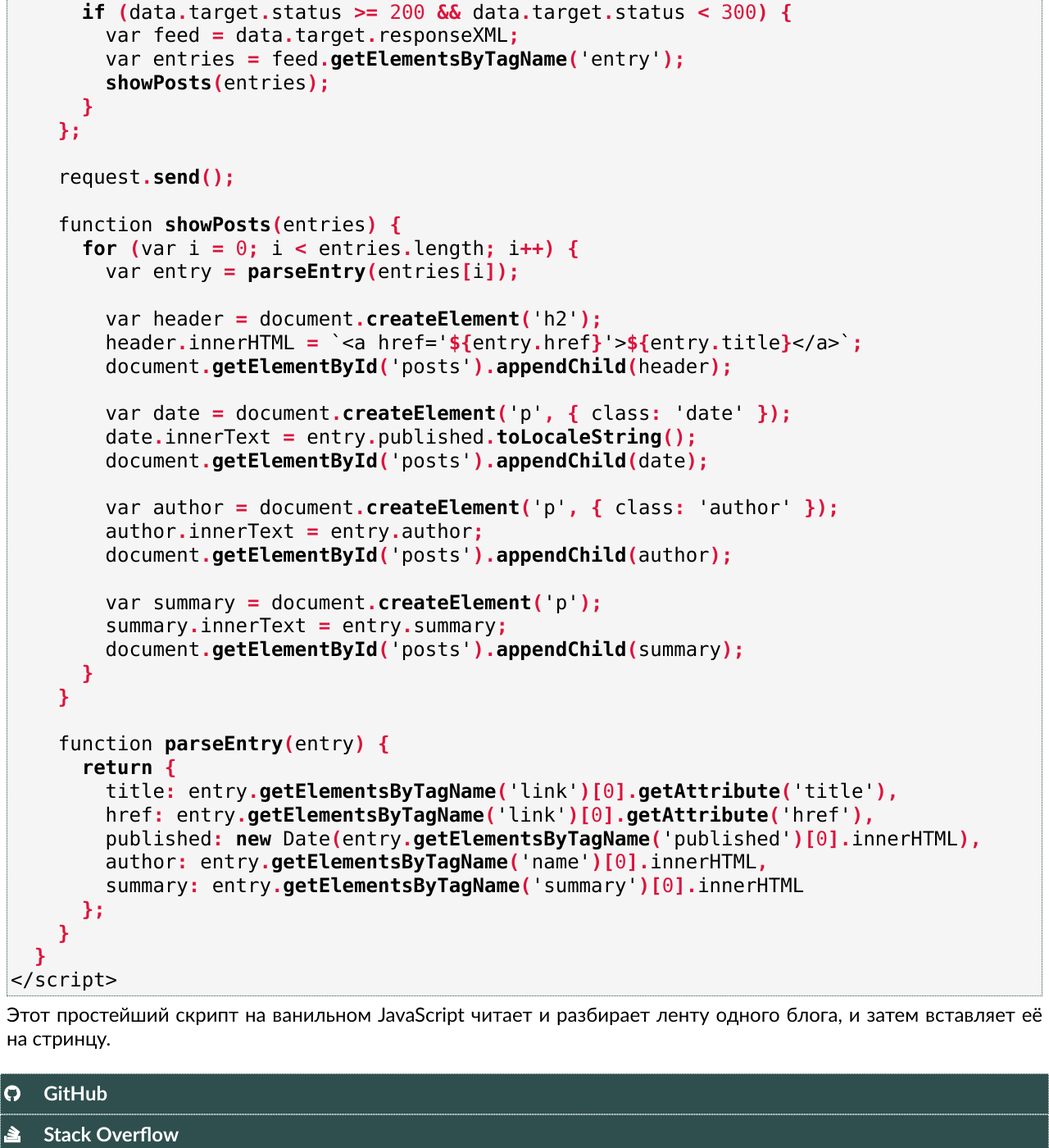
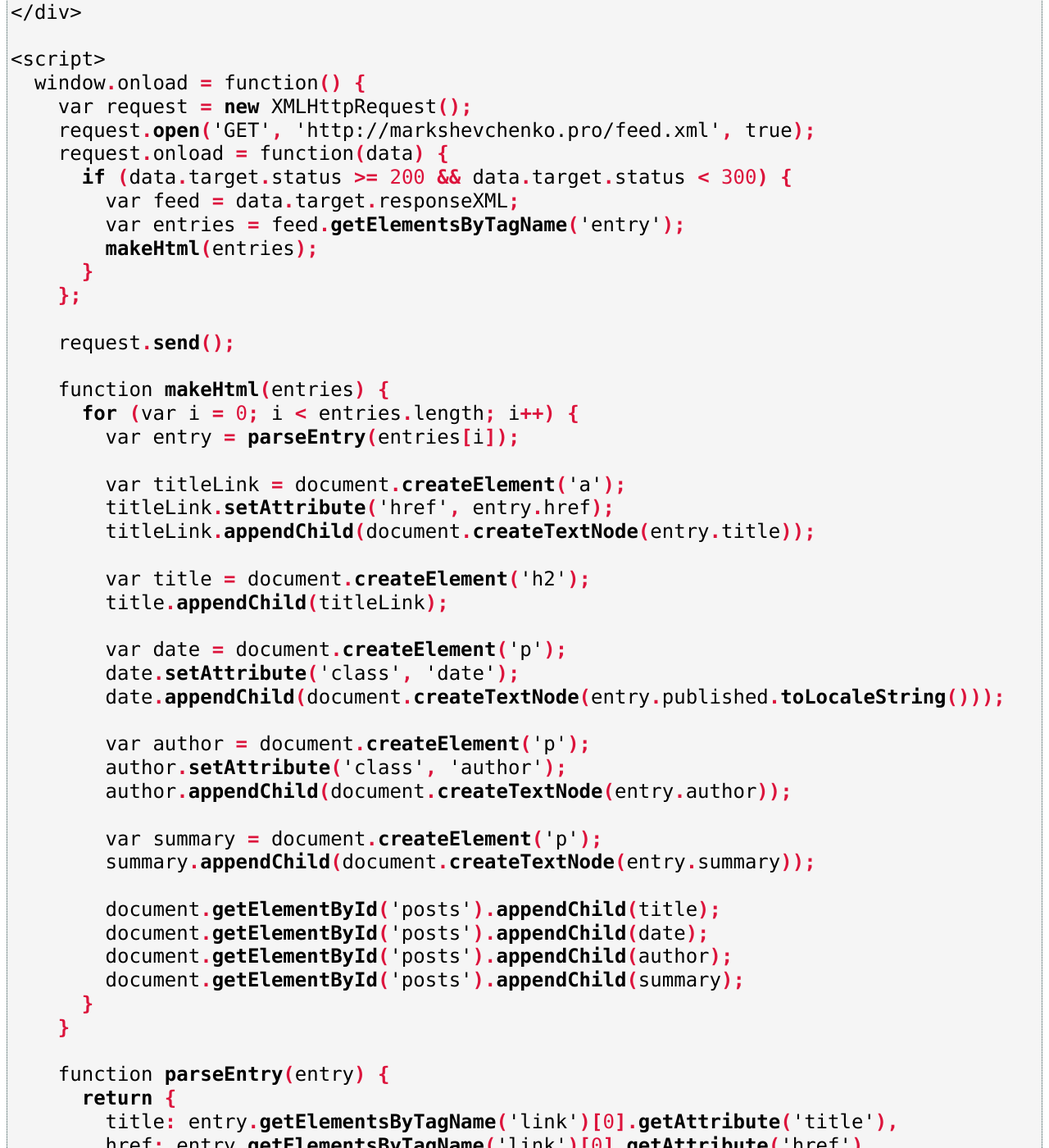
Before and after one commit to markshevchenko/markshevchenko.github.io, a Jekyll site: the page built from articles/github-pages.md, in a window 1280 px wide and 1400 px high, scrolled down 19686 px. Shown: the whole window at 82% size. Built offline with Jekyll 4.4.1, drawn with Linux system fonts in a browser that asks for light colours; some web fonts are replaced; our own code applies the rules of GitHub Pages for plain Markdown files; comment, search, counter and statistics services are not loaded; some of the changed text lies outside the part shown.

Commit message:
Почистил JavaScript-код.

```diff
--- a/articles/github-pages.md
+++ b/articles/github-pages.md
@@ -732,6 +738,7 @@ paginate_path: "blog/:num"
 
 <div id="posts">
 </div>
+
 <script>
   window.onload = function() {
     var request = new XMLHttpRequest();
@@ -740,30 +747,37 @@ paginate_path: "blog/:num"
       if (data.target.status >= 200 && data.target.status < 300) {
         var feed = data.target.responseXML;
         var entries = feed.getElementsByTagName('entry');
-        showPosts(entries);
+        makeHtml(entries);
       }
     };
 
     request.send();
 
-    function showPosts(entries) {
+    function makeHtml(entries) {
       for (var i = 0; i < entries.length; i++) {
         var entry = parseEntry(entries[i]);
 
-        var header = document.createElement('h2');
-        header.innerHTML = `<a href='${entry.href}'>${entry.title}</a>`;
-        document.getElementById('posts').appendChild(header);
+        var titleLink = document.createElement('a');
+        titleLink.setAttribute('href', entry.href);
+        titleLink.appendChild(document.createTextNode(entry.title));
 
-        var date = document.createElement('p', { class: 'date' });
-        date.innerText = entry.published.toLocaleString();
-        document.getElementById('posts').appendChild(date);
+        var title = document.createElement('h2');
+        title.appendChild(titleLink);
 
-        var author = document.createElement('p', { class: 'author' });
-        author.innerText = entry.author;
-        document.getElementById('posts').appendChild(author);
+        var date = document.createElement('p');
+        date.setAttribute('class', 'date');
+        date.appendChild(document.createTextNode(entry.published.toLocaleString()));
+
+        var author = document.createElement('p');
+        author.setAttribute('class', 'author');
+        author.appendChild(document.createTextNode(entry.author));
 
         var summary = document.createElement('p');
-        summary.innerText = entry.summary;
+        summary.appendChild(document.createTextNode(entry.summary));
+
+        document.getElementById('posts').appendChild(title);
+        document.getElementById('posts').appendChild(date);
+        document.getElementById('posts').appendChild(author);
         document.getElementById('posts').appendChild(summary);
       }
     }
```
Also changed, not shown: other parts of articles/github-pages.md (+6 -0 lines).
